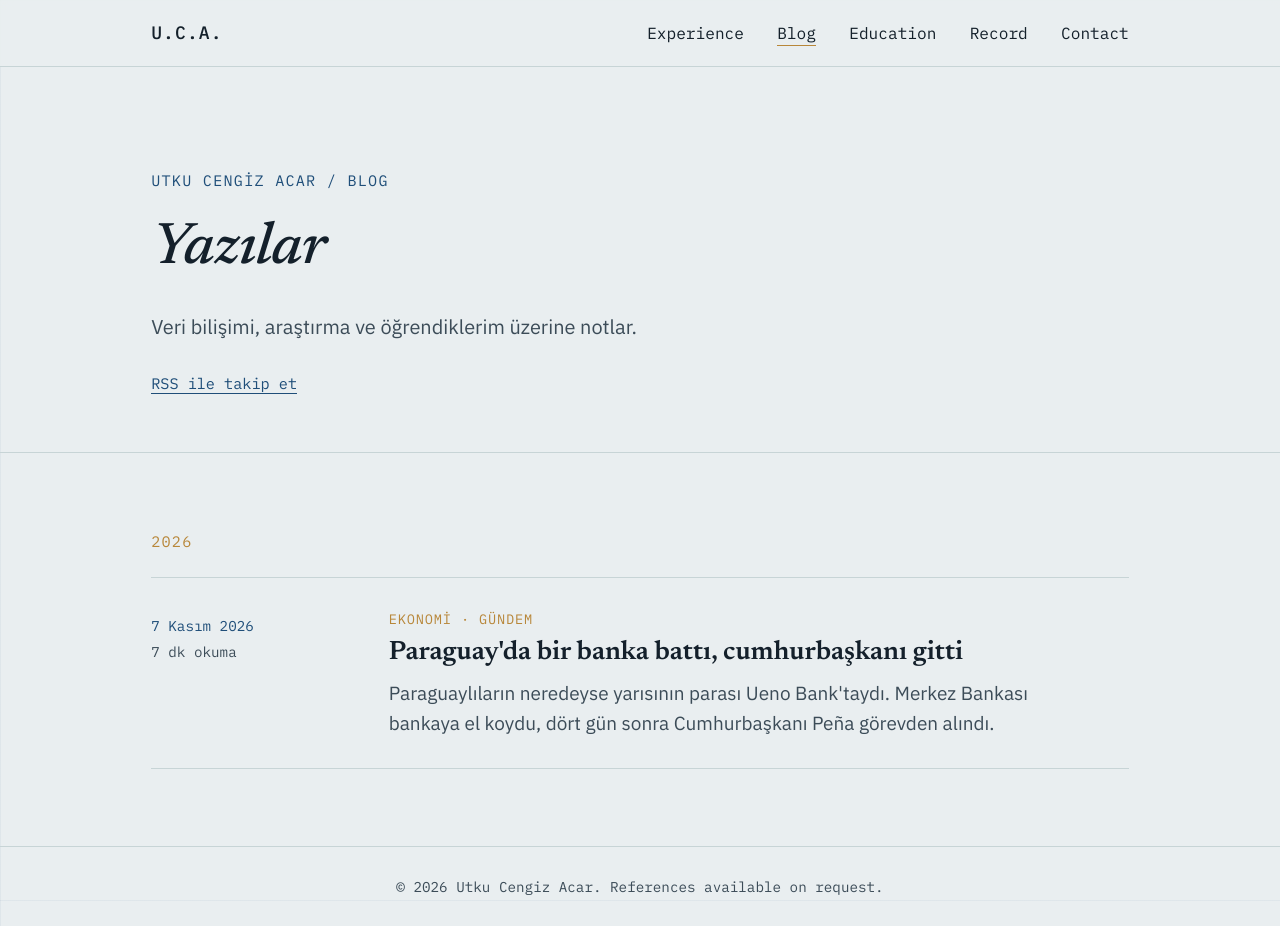
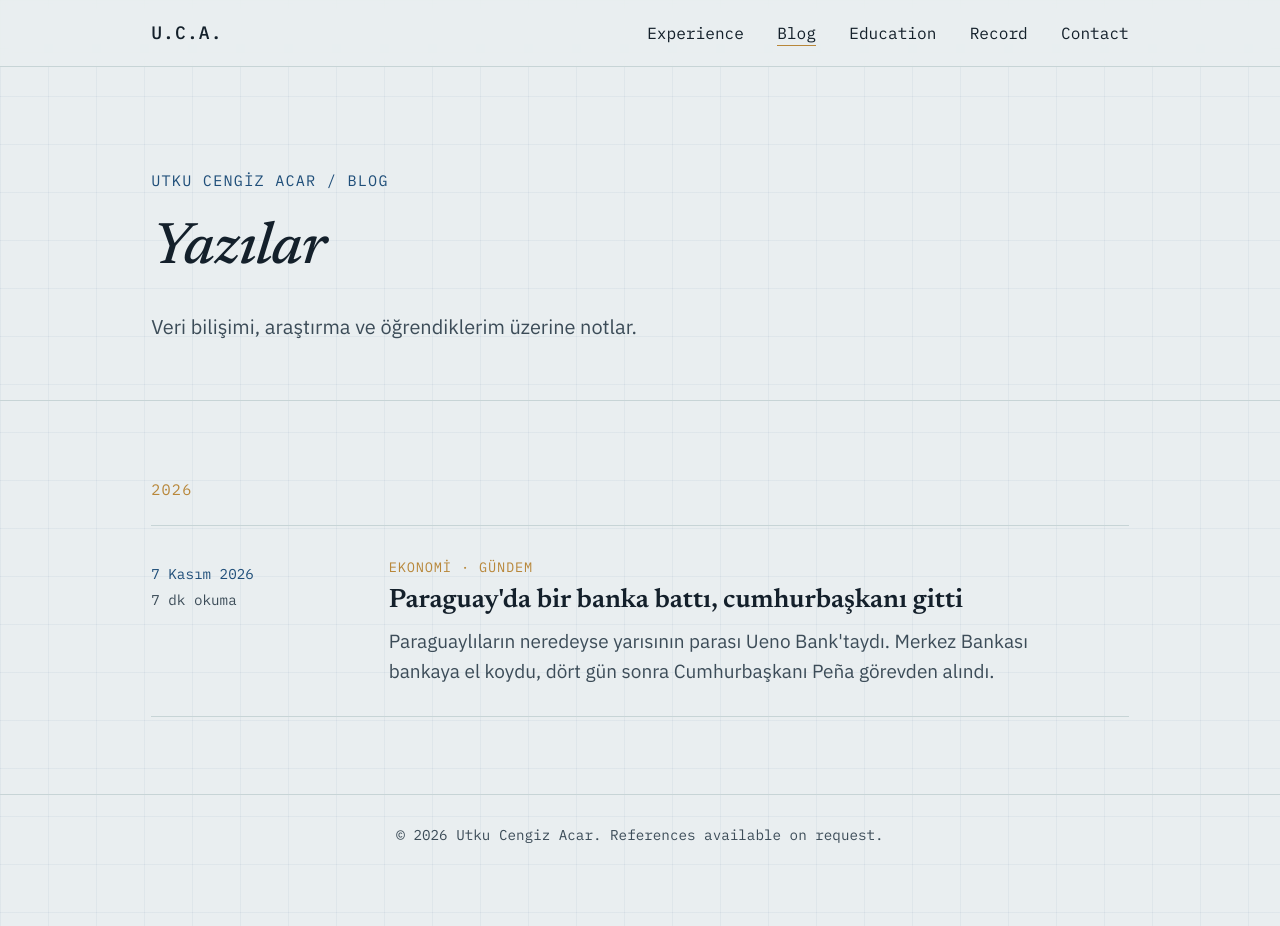
Before and after one commit to time2fail/Personal-Website, a Jekyll site: the page built from blog/index.html, in a window 1280 px wide and 926 px high. Built offline with Jekyll 4.4.1, drawn with Linux system fonts in a browser that asks for light colours.

Commit message:
Remove visible RSS link from the blog page
The feed still works and stays discoverable through the <link> tag in the page head.

Co-Authored-By: Claude Opus 5.5 <noreply@anthropic.com>

```diff
--- a/blog.css
+++ b/blog.css
@@ -9,11 +9,6 @@
   padding: clamp(3rem, 8vw, 5.5rem) var(--edge) clamp(2rem, 5vw, 3rem);
 }
 .page-hero .subhead { max-width: 52ch; }
-.page-hero-feed {
-  margin-top: 1.5rem;
-  font-family: var(--font-mono);
-  font-size: 0.8rem;
-}
 .post-year + .post-year { margin-top: 3.5rem; }
 .post-year .section-label { margin-bottom: 1.25rem; }
 .post-empty {
--- a/blog/index.html
+++ b/blog/index.html
@@ -7,7 +7,6 @@ description: "Utku Cengiz Acar'ın blogu. Ekonomi, yapay zeka, teknoloji ve satr
     <p class="eyebrow">Utku Cengiz Acar / Blog</p>
     <h1 class="headline">Yazılar</h1>
     <p class="subhead">{{ site.blog_description }}</p>
-    <p class="page-hero-feed"><a class="inline-link" href="{{ '/blog/feed.xml' | relative_url }}">RSS ile takip et</a></p>
   </div>
 </section>
 
```
